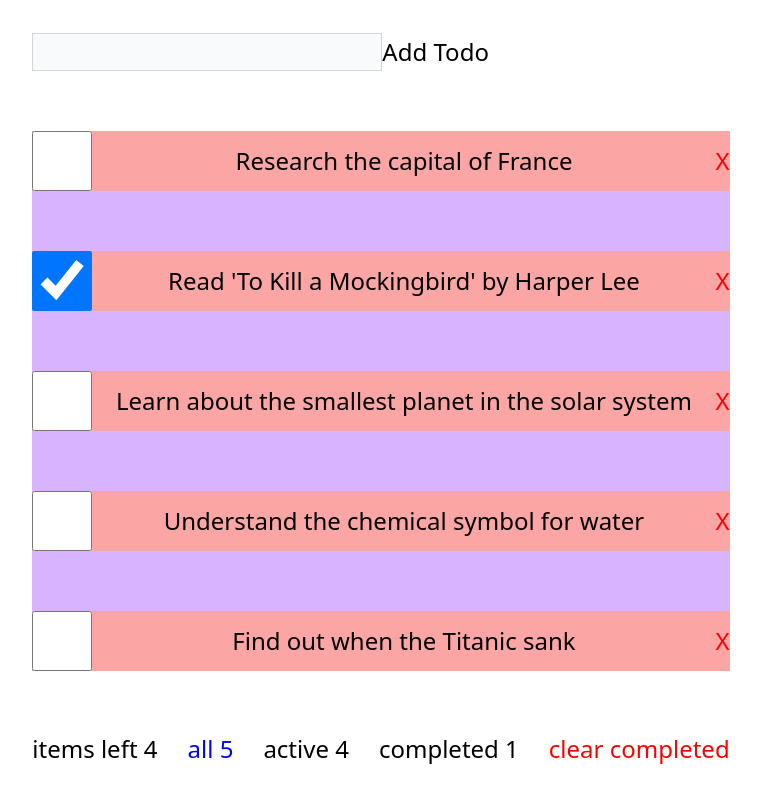
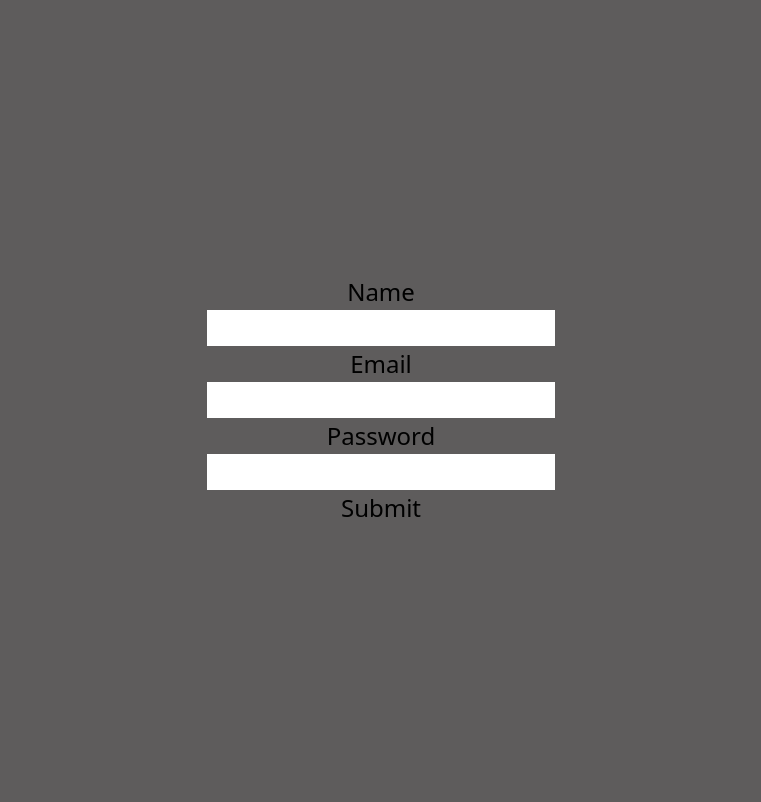
Before and after one commit to GGiunashvili/typescript-react-app, a React (Vite) app: page / in a window 1280 px wide. Shown: the top 802 px of the page, without its empty margins (259-1020 px from the left). Built offline with nearby package versions, Linux system fonts and the light colour scheme.

Commit message:
form and controlled inputs

```diff
--- a/src/App.tsx
+++ b/src/App.tsx
@@ -1,12 +1,14 @@
 // import Quiz from "./componens/Quiz";
 // import MyQuiz from "./componens/MyQuiz";
-import Todo from "./componens/Todo";
+// import Todo from "./componens/Todo";
+import Form from "./componens/Form";
 
 function App() {
   return (
     <>
       {/* <MyQuiz /> */}
-      <Todo />
+      {/* <Todo /> */}
+      <Form />
     </>
   );
 }
--- /dev/null
+++ b/src/componens/Form.tsx
@@ -0,0 +1,42 @@
+import { useState } from "react";
+
+export default function Form() {
+  const [userInfo, setUserInfo] = useState({
+    name: "",
+    email: "",
+    password: "",
+  });
+
+  function handleSubmit(e: React.FormEvent<HTMLFormElement>): void {
+    e.preventDefault();
+    console.log(userInfo);
+  }
+
+  const handleChange = (event: React.ChangeEvent<HTMLInputElement>) => {
+    setUserInfo({ ...userInfo, [event.target.name]: event.target.value });
+  };
+  return (
+    <>
+      <form
+        onSubmit={handleSubmit}
+        style={{ display: "flex", flexDirection: "column" }}
+      >
+        <label htmlFor="name">Name</label>
+        <input onChange={handleChange} type="text" id="name" name="name" />
+
+        <label htmlFor="email">Email</label>
+        <input onChange={handleChange} type="text" id="email" name="email" />
+
+        <label htmlFor="password">Password</label>
+        <input
+          onChange={handleChange}
+          type="password"
+          id="password"
+          name="password"
+        />
+
+        <button type="submit">Submit</button>
+      </form>
+    </>
+  );
+}
--- a/src/index.css
+++ b/src/index.css
@@ -5,3 +5,7 @@
 * {
   font-size: 24px;
 }
+
+body {
+  background-color: rgba(44, 41, 41, 0.759);
+}
```
